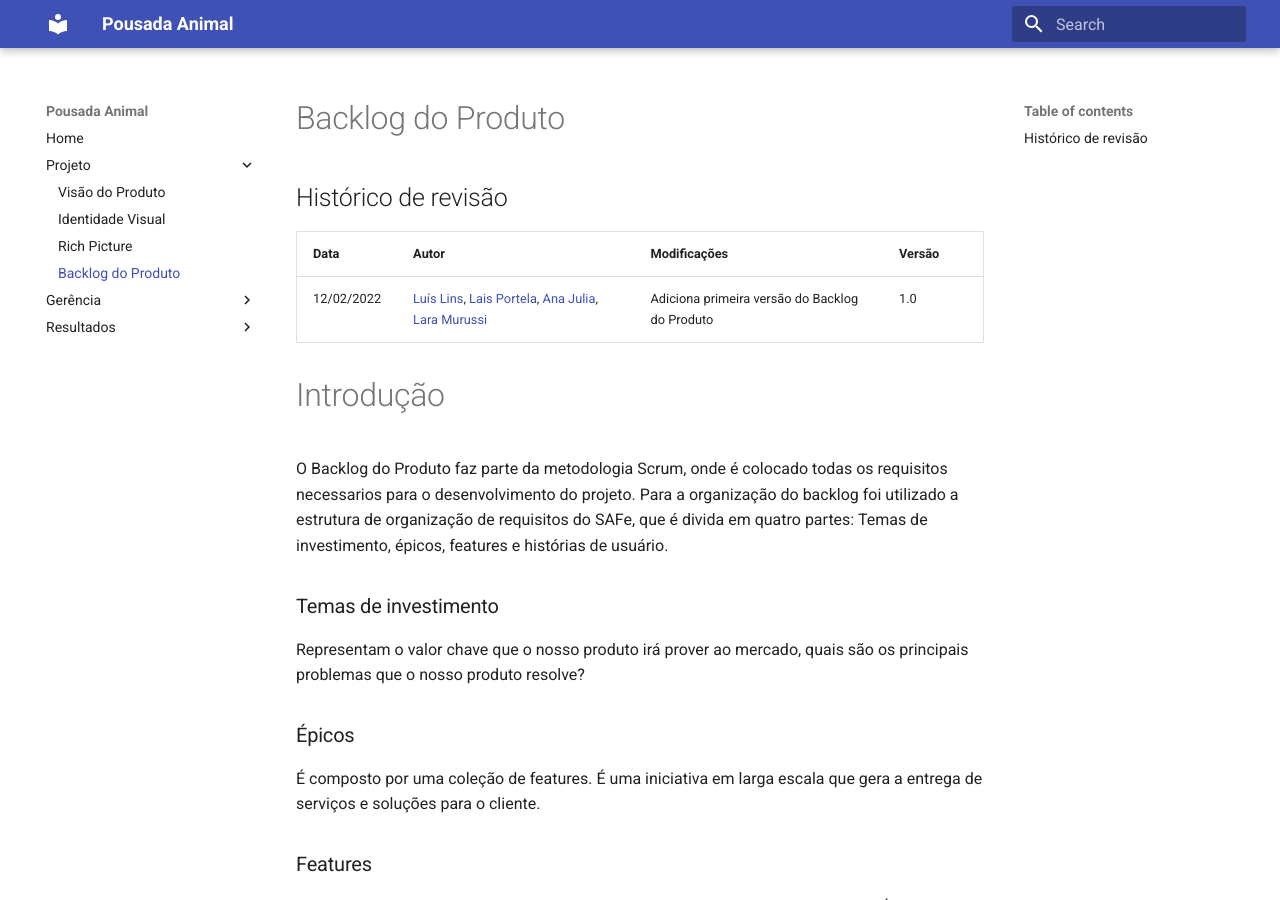
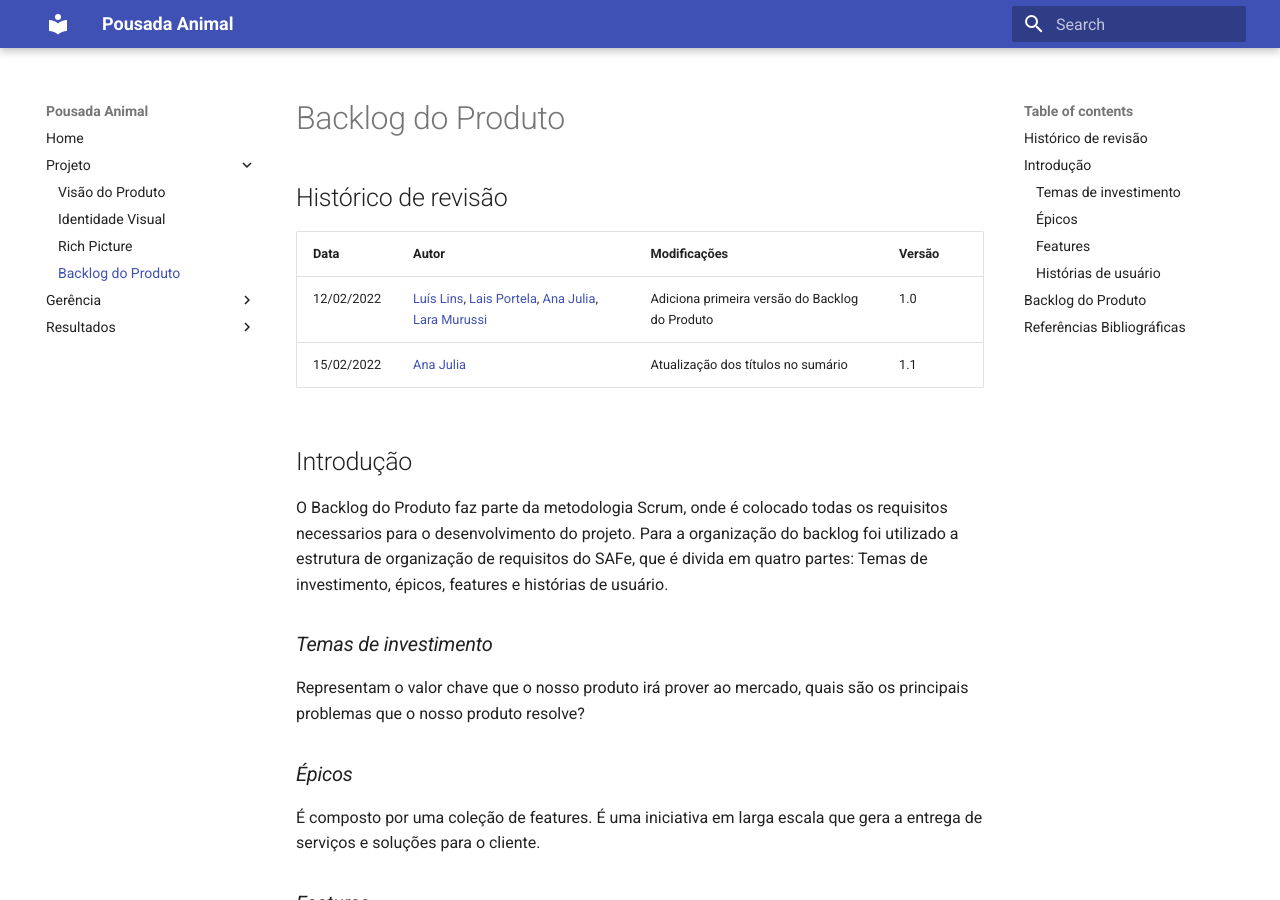
Before and after one commit to luisgaboardi/2021.2-PousadaAnimal, an MkDocs documentation site: the page built from docs/product-backlog.md, in a window 1280 px wide and 900 px high. Built offline with MkDocs 1.6.1 and Material for MkDocs 9.7.7, drawn with Linux system fonts in a browser that asks for light colours.

Commit message:
Fix sumary titles

````diff
--- a/docs/product-backlog.md
+++ b/docs/product-backlog.md
@@ -4,30 +4,31 @@
 | Data       | Autor                                        | Modificações                      | Versão |
 | ---------- | -------------------------------------------- | --------------------------------- | ------ |
 | 12/02/2022 | [Luís Lins](https://github.com/luisgaboardi), [Lais Portela](https://github.com/laispa), [Ana Julia](https://github.com/aluzianobriceno), [Lara Murussi](https://github.com/klmurussi) | Adiciona primeira versão do Backlog do Produto | 1.0 |
+| 15/02/2022 | [Ana Julia](https://github.com/aluzianobriceno) | Atualização dos títulos no sumário | 1.1 |
 
-# Introdução
+## Introdução
 O Backlog do Produto faz parte da metodologia Scrum, onde é colocado todas os requisitos necessarios para o desenvolvimento do projeto. Para a organização do backlog foi utilizado a estrutura de organização de requisitos do SAFe, que é divida em quatro partes: Temas de investimento, épicos, features e histórias de usuário.
 
-### Temas de investimento
+### *Temas de investimento*
 Representam o valor chave que o nosso produto irá prover ao mercado, quais são os principais problemas que o nosso produto resolve?
 
-### Épicos
+### *Épicos*
 É composto por uma coleção de features. É uma iniciativa em larga escala que gera a entrega de serviços e soluções para o cliente.
 
-### Features
+### *Features*
 Serviços promovidos pelo sistema para cumprir com as necessidades do usuário. É desenvolvida por um conjunto de histórias de usuário.
 
-### Histórias de usuário
+### *Histórias de usuário*
 É uma breve descrição de uma funcionalidade que foi discutida. Segue o seguinte formato:
 
 ``` Como [persona], eu [quero], [para que]  ```
 
-# Backlog do Produto
+## Backlog do Produto
 
 <iframe width="800" height="600" frameborder="0" scrolling="no" src="https://unbbr.sharepoint.com/sites/grupopets/_layouts/15/Doc.aspx?sourcedoc={d2c8f04b-c613-40df-b2c6-98b0fe0f05da}&action=embedview&wdAllowInteractivity=False&wdHideGridlines=True&wdHideHeaders=True&wdDownloadButton=True&wdInConfigurator=True"></iframe>
 
 <br>
 
-# Referências Bibliográficas
+## Referências Bibliográficas
 1. Material de aula do professor **George Marsicano**, FGA/UnB
 1. Histórias de usuários com exemplos e um template. **Atlassian Agile Coach**. Disponível em: <<https://www.atlassian.com/br/agile/project-management/user-stories>> Acesso em 12 de fev. de 2022.
````
